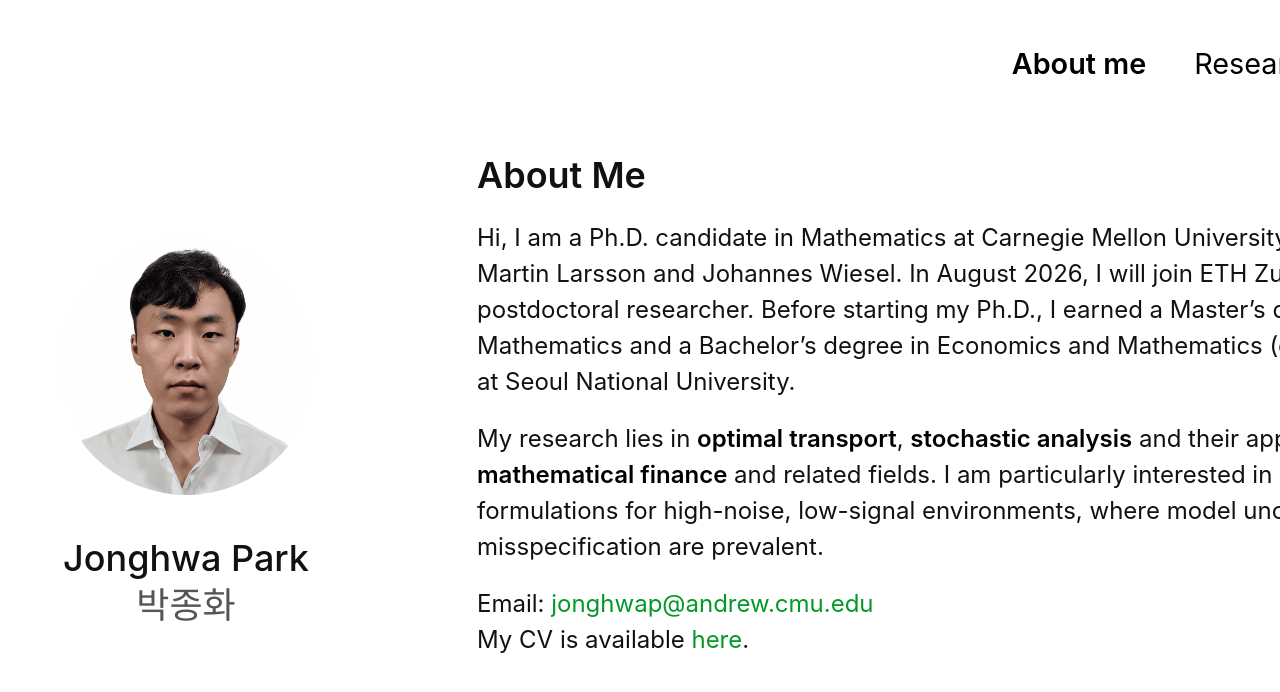
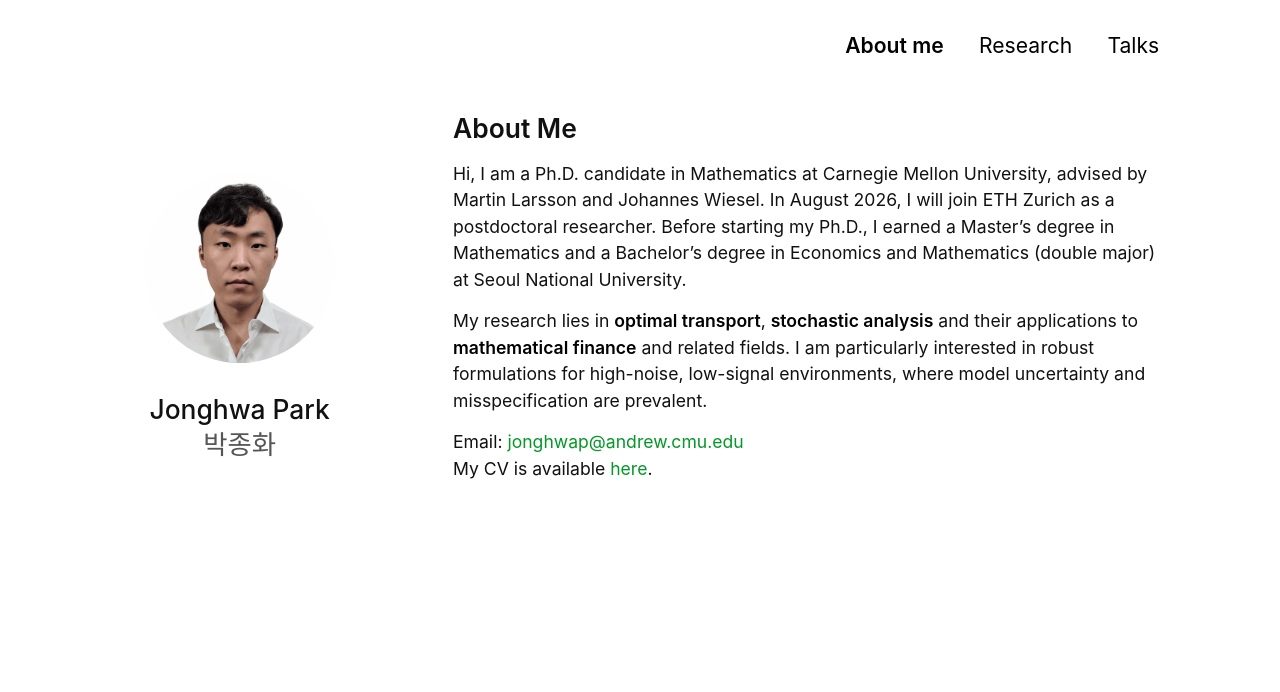
Before and after one commit to Jonghwap/Jonghwap.github.io, a Jekyll site: the page built from index.md, in a window 1280 px wide. Shown: the top 692 px of the page. Built offline with Jekyll 4.4.1, drawn with Linux system fonts in a browser that asks for light colours; a style sheet for code colours, icons or effects is not loaded; our own code applies the rules of GitHub Pages for plain Markdown files.

Commit message:
Update minimal-light-no-dark-mode.scss

```diff
--- a/_sass/minimal-light-no-dark-mode.scss
+++ b/_sass/minimal-light-no-dark-mode.scss
@@ -128,7 +128,7 @@ darkonly {
 }
 
 :root {
-  --page-scale: 1.5; // 전체적으로 모든 컨텐츠 확대/축
+  --page-scale: 1.1; // 전체적으로 모든 컨텐츠 확대/축
 }
 
 
```
